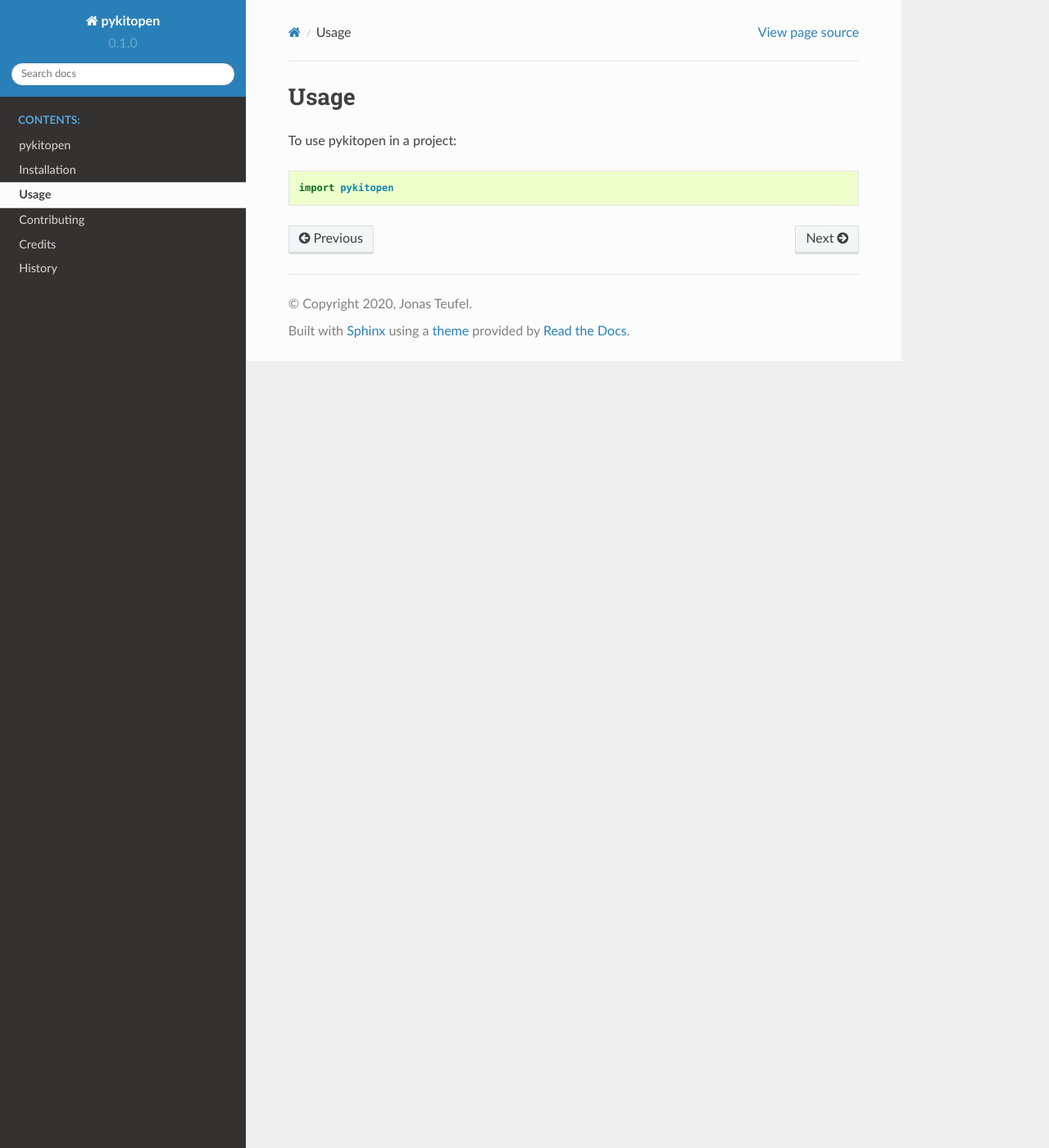
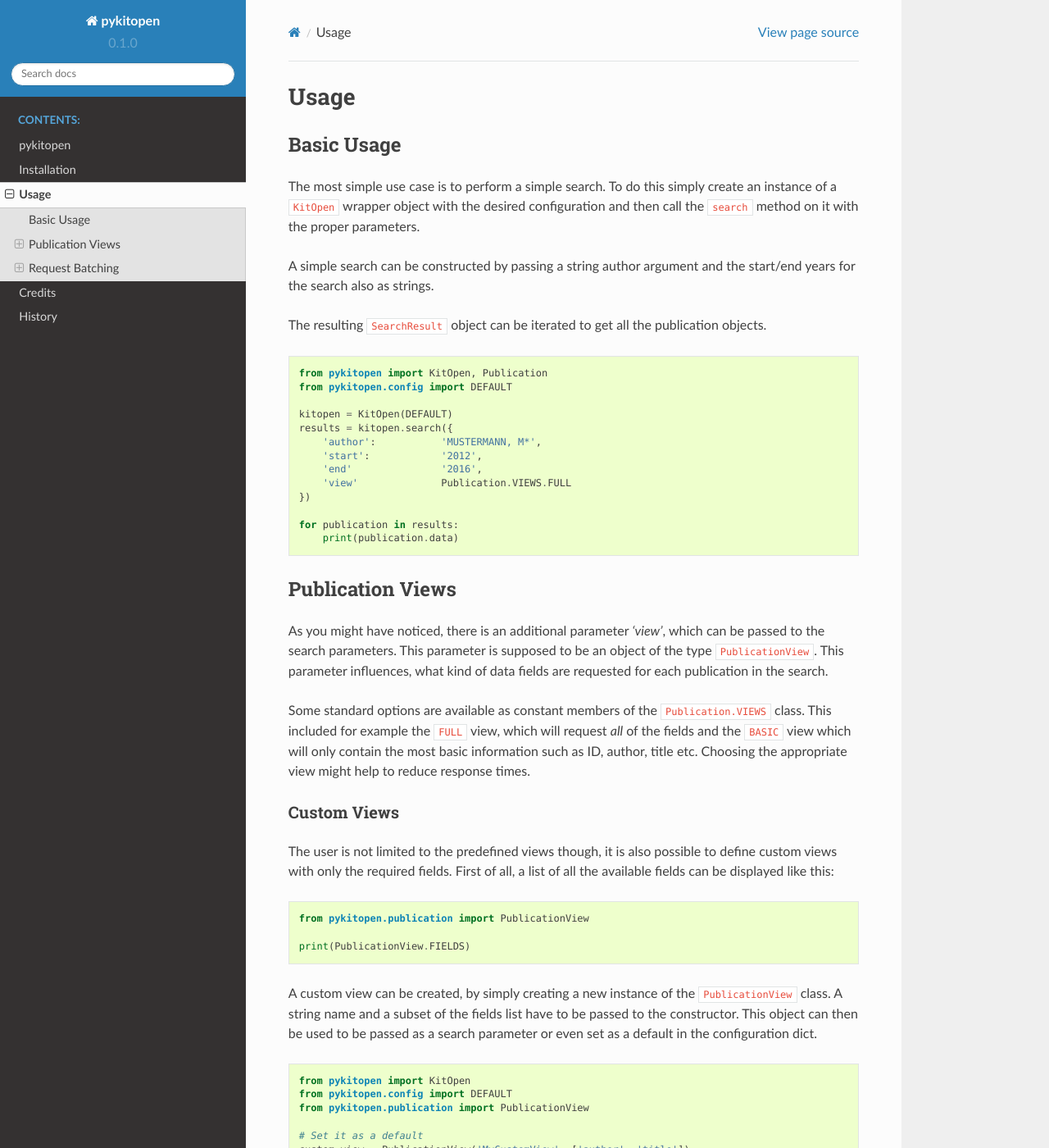
Before and after one commit to the16thpythonist/pykitopen, a Sphinx documentation site: the page built from docs/usage.rst, in a window 1280 px wide and 1400 px high. Shown: the whole window at 82% size. Built offline with Sphinx 7.4.7 and the Read the Docs theme 2.0.0, drawn with Linux system fonts in a browser that asks for light colours; pages that are not in the unit, such as notebooks, are missing from menus; some of the changed text lies outside the part shown.

Commit message:
updated documentation

```diff
--- a/README.rst
+++ b/README.rst
@@ -26,7 +26,7 @@ The package is best installed using pip, as it will also install all the necessa
 
 .. code:: console
 
-    pip install pykitopen
+    $ pip install pykitopen
 
 Usage
 -----
--- a/docs/index.rst
+++ b/docs/index.rst
@@ -9,7 +9,6 @@ Welcome to pykitopen's documentation!
    installation
    usage
    modules
-   contributing
    authors
    history
 
--- a/docs/usage.rst
+++ b/docs/usage.rst
@@ -2,6 +2,120 @@
 Usage
 =====
 
-To use pykitopen in a project::
+Basic Usage
+-----------
 
-    import pykitopen
+The most simple use case is to perform a simple search. To do this simply create an instance
+of a ``KitOpen`` wrapper object with the desired configuration and then call the ``search``
+method on it with the proper parameters.
+
+A simple search can be constructed by passing a string author argument and the start/end years
+for the search also as strings.
+
+The resulting ``SearchResult`` object can be iterated to get all the publication objects.
+
+.. code:: python
+
+    from pykitopen import KitOpen, Publication
+    from pykitopen.config import DEFAULT
+
+    kitopen = KitOpen(DEFAULT)
+    results = kitopen.search({
+        'author':           'MUSTERMANN, M*',
+        'start':            '2012',
+        'end'               '2016',
+        'view'              Publication.VIEWS.FULL
+    })
+
+    for publication in results:
+        print(publication.data)
+
+Publication Views
+-----------------
+
+As you might have noticed, there is an additional parameter *'view'*, which can be passed to the search parameters.
+This parameter is supposed to be an object of the type ``PublicationView``. This parameter influences, what kind of
+data fields are requested for each publication in the search.
+
+Some standard options are available as constant members of the ``Publication.VIEWS`` class. This included for example
+the ``FULL`` view, which will request *all* of the fields and the ``BASIC`` view which will only contain the most basic
+information such as ID, author, title etc. Choosing the appropriate view might help to reduce response times.
+
+Custom Views
+""""""""""""
+
+The user is not limited to the predefined views though, it is also possible to define custom views with only the
+required fields. First of all, a list of all the available fields can be displayed like this:
+
+.. code:: python
+
+    from pykitopen.publication import PublicationView
+
+    print(PublicationView.FIELDS)
+
+A custom view can be created, by simply creating a new instance of the ``PublicationView`` class. A string name and a
+subset of the fields list have to be passed to the constructor. This object can then be used to be passed as a search
+parameter or even set as a default in the configuration dict.
+
+.. code:: python
+
+    from pykitopen import KitOpen
+    from pykitopen.config import DEFAULT
+    from pykitopen.publication import PublicationView
+
+    # Set it as a default
+    custom_view = PublicationView('MyCustomView', ['author', 'title'])
+
+    config = DEFAULT.copy()
+    config['default_view'] = custom_view
+
+    kitopen = KitOpen(config)
+
+    # Or use it for a search request directly
+    kitopen.search({
+        'author':       'MUSTERMANN, M*,
+        'view':         custom_view
+    })
+
+Request Batching
+----------------
+
+The problem
+"""""""""""
+
+So the problem is, that the used KITOpen interface at `KITOpen Auswertungen <https://publikationen.bibliothek.kit.edu/auswertungen/>`_
+does not expose a REST API. The only way to export the more detailed information data is through the download of a ZIP
+file, which then in turn contains a CSV file.
+
+So the way *pykitopen* works in the background is: It downloads the zip file, unpacks it into a temporary folder and
+parses the csv for the actual data.
+
+This creates a practical complication: If the amount of requested data is high, the server takes a long time to create
+corresponding csv and zip files, which then leads to a timeout for the request...
+
+Batching Strategies
+"""""""""""""""""""
+
+To work around this problem, it is possible to get the desired data in batches, instead of everything at once. A single
+request will be split into multiple different requests based on some criteria. This behaviour can be controlled with
+the ``"batching_strategy"`` key the configuration dict, which is being passed to the ``KitOpen`` wrapper object. The
+default behaviour being the ``NoBatching`` strategy, which will request all the data at once.
+
+A good alternative would be the ``YearBatching`` strategy, which will request the data for every year
+individually.
+
+.. code:: python
+
+    from pykitopen import KitOpen
+    from pykitopen.search import YearBatching
+    from pykitopen.config import DEFAULT
+
+    # It is good practice to base a custom configuration on a copy of the default
+    config = DEFAULT.copy()
+    config['batching_strategy'] = YearBatching
+
+    pykitopen = KitOpen(config)
+
+Changing the batching strategy does not change anything on the behaviour of ``SearchResult``,
+since the batching is implemented in the background. Each batch is executed, once the iterator reaches the
+corresponding point.
```
